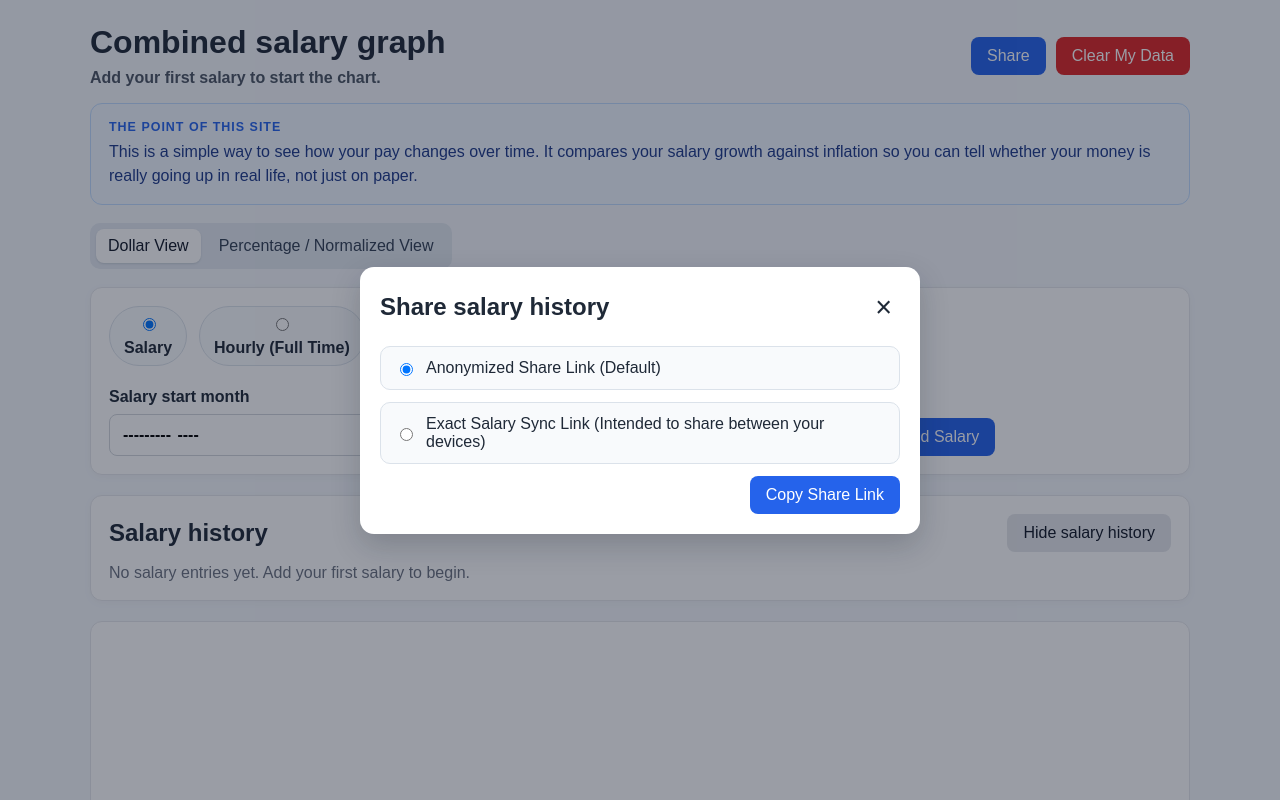
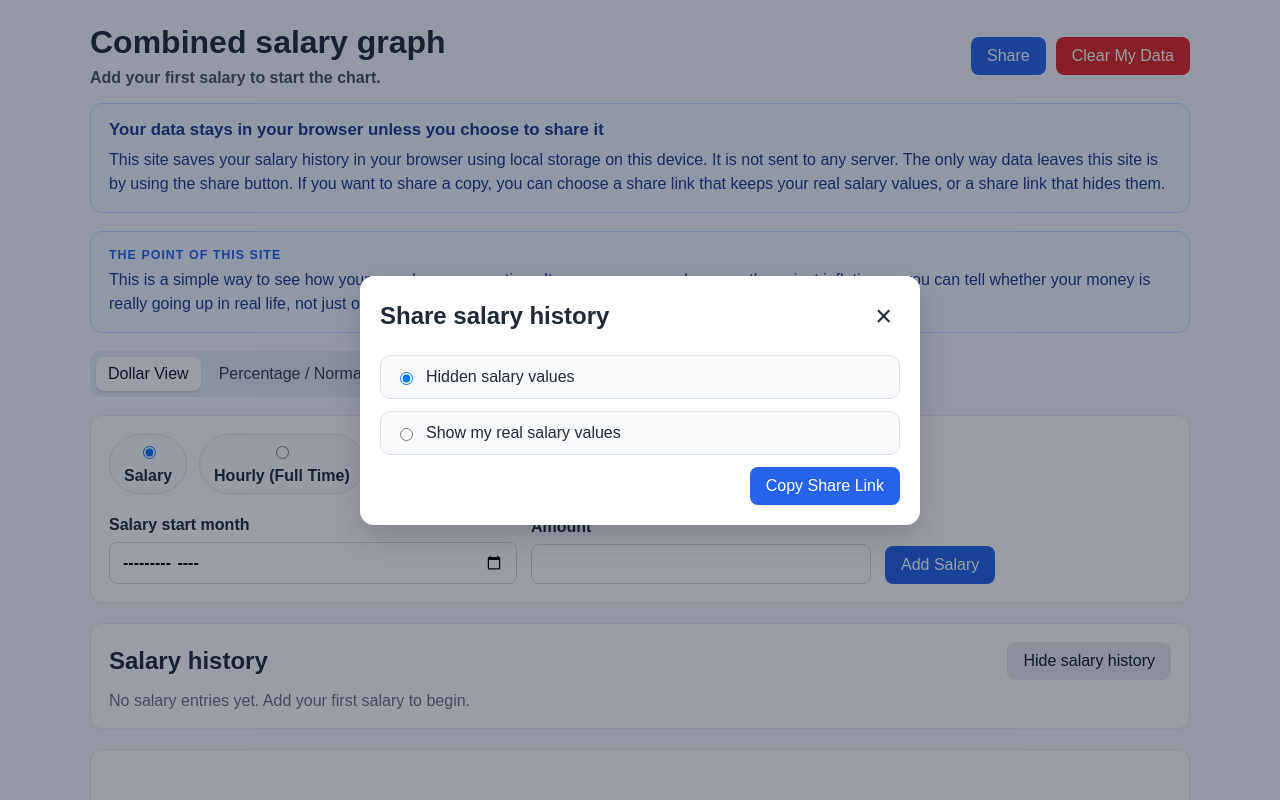
Before and after one commit to StChCa/salaryGraph, a website: page index.html in a window 1280 px wide. Both pictures are taken after a click on the button "Share". Shown: the top 800 px of the page. Drawn offline with nearby package versions, Linux system fonts and the light colour scheme.

Commit message:
clarify language for sharing of data
Update wording of privacy and sharing data for clarity.

```diff
--- a/index.html
+++ b/index.html
@@ -27,6 +27,16 @@
             <span>View only mode — shared data snapshot</span>
             <button id="returnToMyDataButton" type="button" class="secondary-button">Return to my data</button>
         </div>
+
+        <section class="privacy-panel" aria-label="Data storage and privacy">
+            <h2>Your data stays in your browser unless you choose to share it</h2>
+            <p>
+                This site saves your salary history in your browser using local storage on this device.
+                It is not sent to any server. The only way data leaves this site is by using the share button.
+                If you want to share a copy, you can choose a share link that keeps your real salary values,
+                or a share link that hides them.
+            </p>
+        </section>
 
         <section class="site-summary" aria-label="What this site does">
             <p class="eyebrow">The point of this site</p>
@@ -114,21 +124,21 @@
             <div class="share-mode-list">
                 <label class="share-mode-option">
                     <input type="radio" name="shareMode" value="anonymized" checked>
-                    <span>Anonymized Share Link (Default)</span>
+                    <span>Hidden salary values</span>
                 </label>
                 <label class="share-mode-option">
                     <input type="radio" name="shareMode" value="exact">
-                    <span>Exact Salary Sync Link (Intended to share between your devices)</span>
+                    <span>Show my real salary values</span>
                 </label>
             </div>
 
             <div id="exactShareWarning" class="warning-banner hidden">
-                Warning: This link contains your actual dollar values. Only share with devices you own.
+                Warning: This option is the only one that leaves this site with your real salary numbers. Anyone with this link can see them.
             </div>
 
             <label id="exactConfirmLabel" class="confirmation-row hidden">
                 <input id="exactShareConfirm" type="checkbox">
-                <span>I understand this link exposes my exact salary</span>
+                <span>I understand anyone with this link can see my real salary data</span>
             </label>
 
             <div class="modal-actions">
--- a/main.js
+++ b/main.js
@@ -731,7 +731,7 @@ function deserializeData(urlHash) {
     }
 }
 
-function showSavePrompt(message = 'Save this salary history to this browser?') {
+function showSavePrompt(message = 'Save this salary history to this browser on this device?\nThis stays in local storage unless you choose to share it.') {
     const prompt = document.getElementById('savePrompt');
     const promptText = document.getElementById('savePromptText');
     if (prompt) {
--- a/style.css
+++ b/style.css
@@ -72,6 +72,7 @@ button:disabled {
     background: #dc2626;
 }
 
+.privacy-panel,
 .site-summary {
     background: #eff6ff;
     border: 1px solid #bfdbfe;
@@ -79,6 +80,17 @@ button:disabled {
     padding: 16px 18px;
     margin: 0 0 18px;
     color: #1e3a8a;
+}
+
+.privacy-panel h2 {
+    margin: 0 0 8px;
+    font-size: 1.05rem;
+}
+
+.privacy-panel p,
+.site-summary p:last-child {
+    margin: 0;
+    line-height: 1.5;
 }
 
 .site-summary .eyebrow {
@@ -91,8 +103,6 @@ button:disabled {
 }
 
 .site-summary p:last-child {
-    margin: 0;
-    line-height: 1.5;
     font-size: 1rem;
 }
 
```
